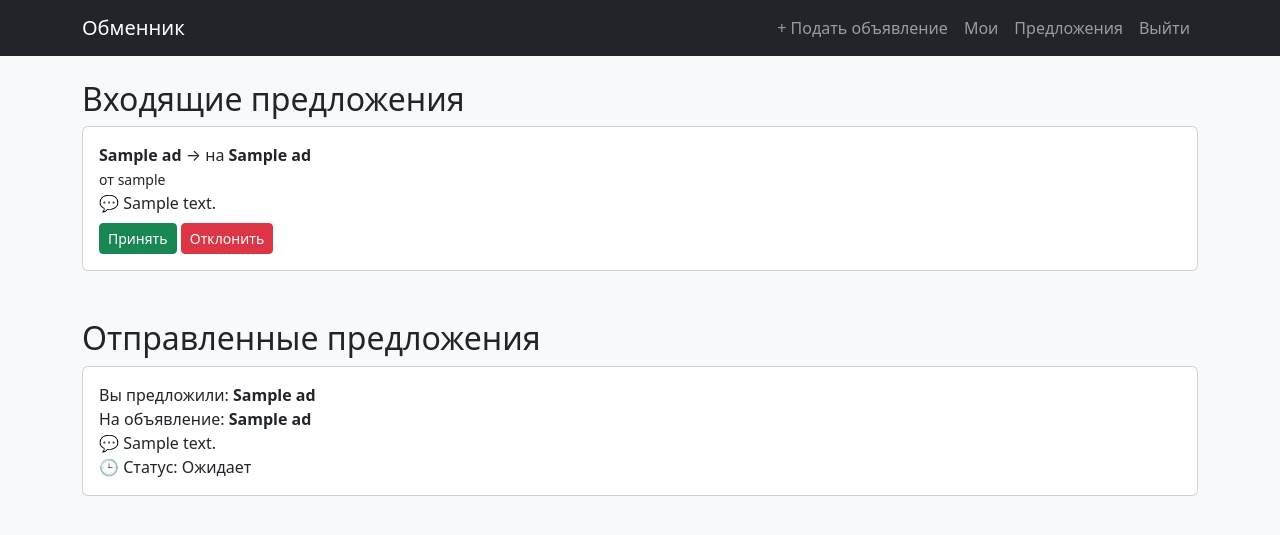
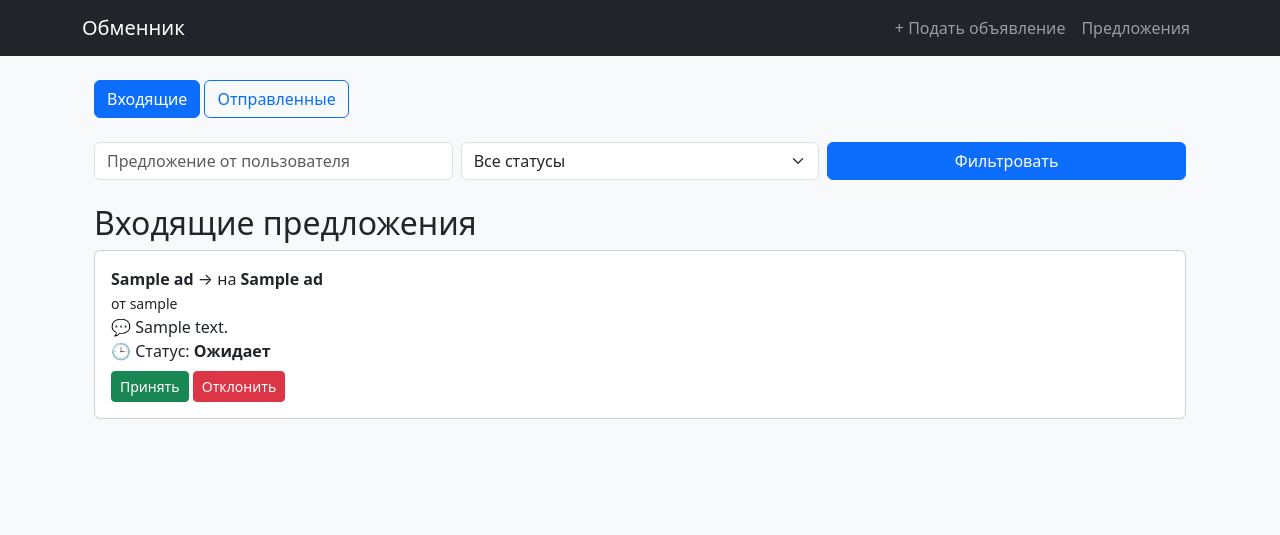
Before and after one commit to frqhero/easy_barter, a Django app: page /proposals/ in a window 1280 px wide. Shown: the top 535 px of the page. Run offline with Django 5.2, Linux system fonts and the light colour scheme; a user stored in the database is signed in; tables that the repository leaves empty hold one stand-in row (values such as "Sample post").

Commit message:
Complete functionality

```diff
--- a/ads/templates/ads/includes/header.html
+++ b/ads/templates/ads/includes/header.html
@@ -6,9 +6,7 @@
             <ul class="navbar-nav ms-auto">
             {% if user.is_authenticated %}
                 <li class="nav-item"><a class="nav-link" href="{% url 'ads:create_ad' %}">+ Подать объявление</a></li>
-                <li class="nav-item"><a class="nav-link" href="">Мои</a></li>
                 <li class="nav-item"><a class="nav-link" href="{% url 'ads:list_proposals' %}">Предложения</a></li>
-                <li class="nav-item"><a class="nav-link" href="">Выйти</a></li>
             {% else %}
                 <li class="nav-item"><a class="nav-link" href="">Войти</a></li>
             {% endif %}
--- a/ads/templates/ads/list_proposals.html
+++ b/ads/templates/ads/list_proposals.html
@@ -1,13 +1,46 @@
 {% extends 'ads/base.html' %}
 {% block title %}Все предложения{% endblock %}
+
 {% block content %}
-  <h2 class="mt-4">Входящие предложения</h2>
-  {% for proposal in received_proposals %}
+<div class="container mt-4">
+
+  <!-- Переключатели режимов -->
+  <div class="mb-4">
+    <a href="?view=received" class="btn {% if view_mode != 'sent' %}btn-primary{% else %}btn-outline-primary{% endif %}">Входящие</a>
+    <a href="?view=sent" class="btn {% if view_mode == 'sent' %}btn-primary{% else %}btn-outline-primary{% endif %}">Отправленные</a>
+  </div>
+
+  <!-- Форма фильтрации -->
+  <form method="get" class="mb-4">
+    <input type="hidden" name="view" value="{{ view_mode }}">
+    <div class="row g-2">
+      <div class="col-md-4">
+        <input type="text" name="user" value="{{ user_filter }}" class="form-control" placeholder="{% if view_mode == 'sent' %}Получатель предложения{% else %}Предложение от пользователя{% endif %}">
+      </div>
+      <div class="col-md-4">
+        <select name="status" class="form-select">
+          <option value="">Все статусы</option>
+          <option value="pending" {% if status_filter == 'pending' %}selected{% endif %}>Ожидает</option>
+          <option value="accepted" {% if status_filter == 'accepted' %}selected{% endif %}>Принято</option>
+          <option value="rejected" {% if status_filter == 'rejected' %}selected{% endif %}>Отклонено</option>
+        </select>
+      </div>
+      <div class="col-md-4">
+        <button type="submit" class="btn btn-primary w-100">Фильтровать</button>
+      </div>
+    </div>
+  </form>
+
+  {% if view_mode == 'received' %}
+    <h2>Входящие предложения</h2>
+    {% for proposal in proposals %}
       <div class="card mb-3">
         <div class="card-body">
           <strong>{{ proposal.ad_sender.title }}</strong> → на <strong>{{ proposal.ad_receiver.title }}</strong><br>
           <small>от {{ proposal.ad_sender.user.username }}</small><br>
           💬 {{ proposal.comment }}<br>
+          🕒 Статус: <strong>{{ proposal.get_status_display }}</strong>
+          {% if proposal.status == 'pending' %}
             <div class="mt-2">
               <a href="{% url 'ads:accept_proposal' proposal.id %}" class="btn btn-sm btn-success">Принять</a>
               <form action="{% url 'ads:reject_proposal' proposal.id %}" method="post" class="d-inline">
@@ -15,23 +48,29 @@
                 <button type="submit" class="btn btn-sm btn-danger">Отклонить</button>
               </form>
             </div>
+          {% endif %}
         </div>
       </div>
     {% empty %}
       <p class="text-muted">Нет входящих предложений.</p>
     {% endfor %}
 
-  <h2 class="mt-5">Отправленные предложения</h2>
-  {% for proposal in sent_proposals %}
+  {% elif view_mode == 'sent' %}
+    <h2>Отправленные предложения</h2>
+    {% for proposal in proposals %}
       <div class="card mb-3">
         <div class="card-body">
           Вы предложили: <strong>{{ proposal.ad_sender.title }}</strong><br>
           На объявление: <strong>{{ proposal.ad_receiver.title }}</strong><br>
+          Получатель: {{ proposal.ad_receiver.user.username }}<br>
           💬 {{ proposal.comment }}<br>
-        🕒 Статус: {{ proposal.get_status_display }}
+          🕒 Статус: <strong>{{ proposal.get_status_display }}</strong>
         </div>
       </div>
     {% empty %}
       <p class="text-muted">Нет отправленных предложений.</p>
     {% endfor %}
+  {% endif %}
+
+</div>
 {% endblock %}
--- a/ads/views.py
+++ b/ads/views.py
@@ -122,18 +122,33 @@ def create_proposal(request, ad_id):
 
 @login_required
 def list_proposals(request):
-    received_proposals = ExchangeProposal.objects.filter(
-        ad_receiver__user=request.user,
-        status=ExchangeProposal.Status.PENDING,
+    view_mode = request.GET.get('view', 'received')
+    status_filter = request.GET.get('status')
+    user_filter = request.GET.get('user')
+
+    if view_mode == 'sent':
+        proposals = ExchangeProposal.objects.filter(ad_sender__user=request.user)
+        if status_filter:
+            proposals = proposals.filter(status=status_filter)
+        if user_filter:
+            proposals = proposals.filter(ad_receiver__user__username__icontains=user_filter)
+    else:
+        proposals = ExchangeProposal.objects.filter(ad_receiver__user=request.user)
+        if status_filter:
+            proposals = proposals.filter(status=status_filter)
+        if user_filter:
+            proposals = proposals.filter(ad_sender__user__username__icontains=user_filter)
+
+    return render(
+        request,
+        'ads/list_proposals.html',
+        {
+        'view_mode': view_mode,
+        'proposals': proposals,
+        'status_filter': status_filter or '',
+        'user_filter': user_filter or '',
+        }
     )
-    sent_proposals = ExchangeProposal.objects.filter(ad_sender__user=request.user)
-
-    context = {
-        'received_proposals': received_proposals,
-        'sent_proposals': sent_proposals,
-    }
-
-    return render(request, 'ads/list_proposals.html', context)
 
 
 @login_required
```
Lines whose indentation alone changed are shown as unchanged.
